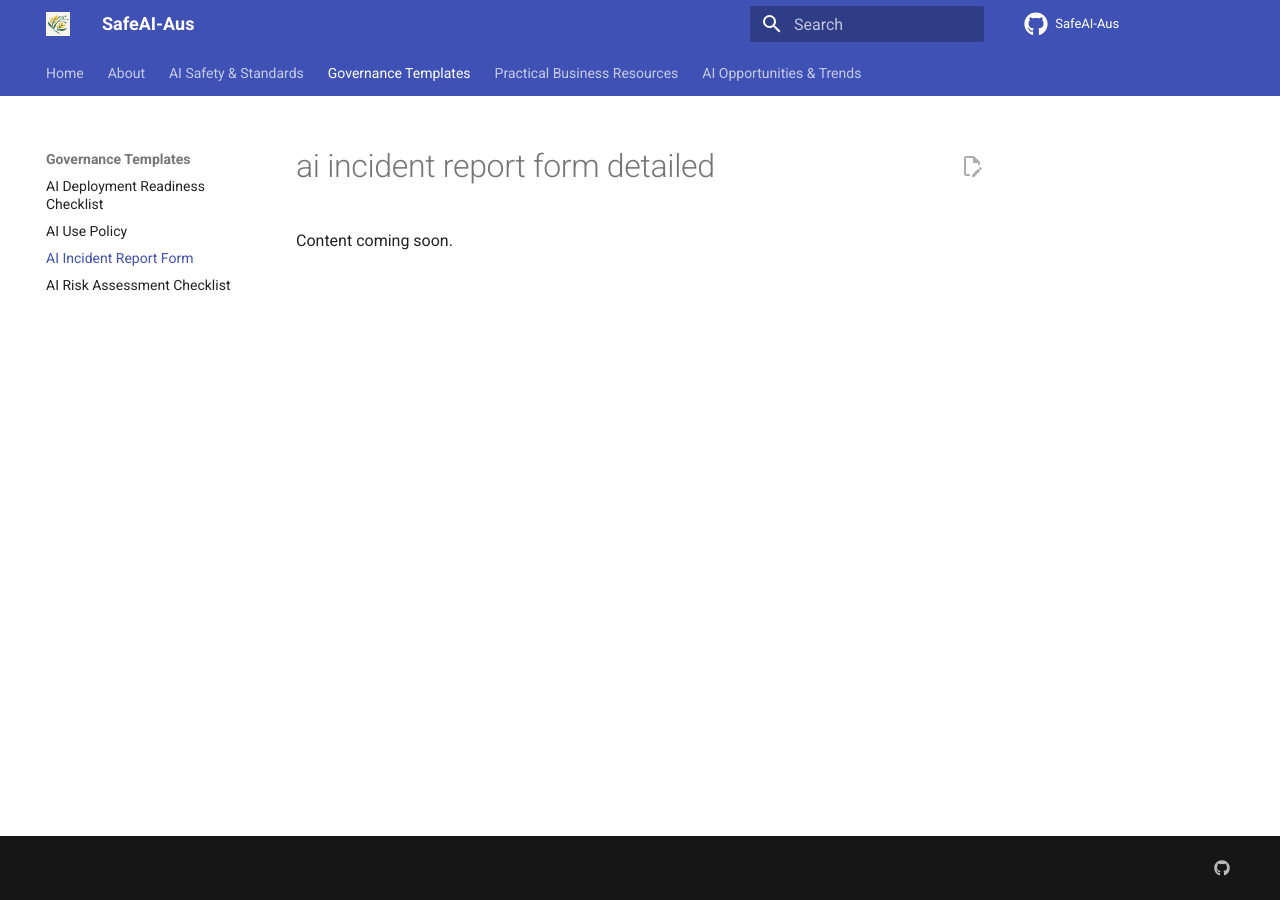
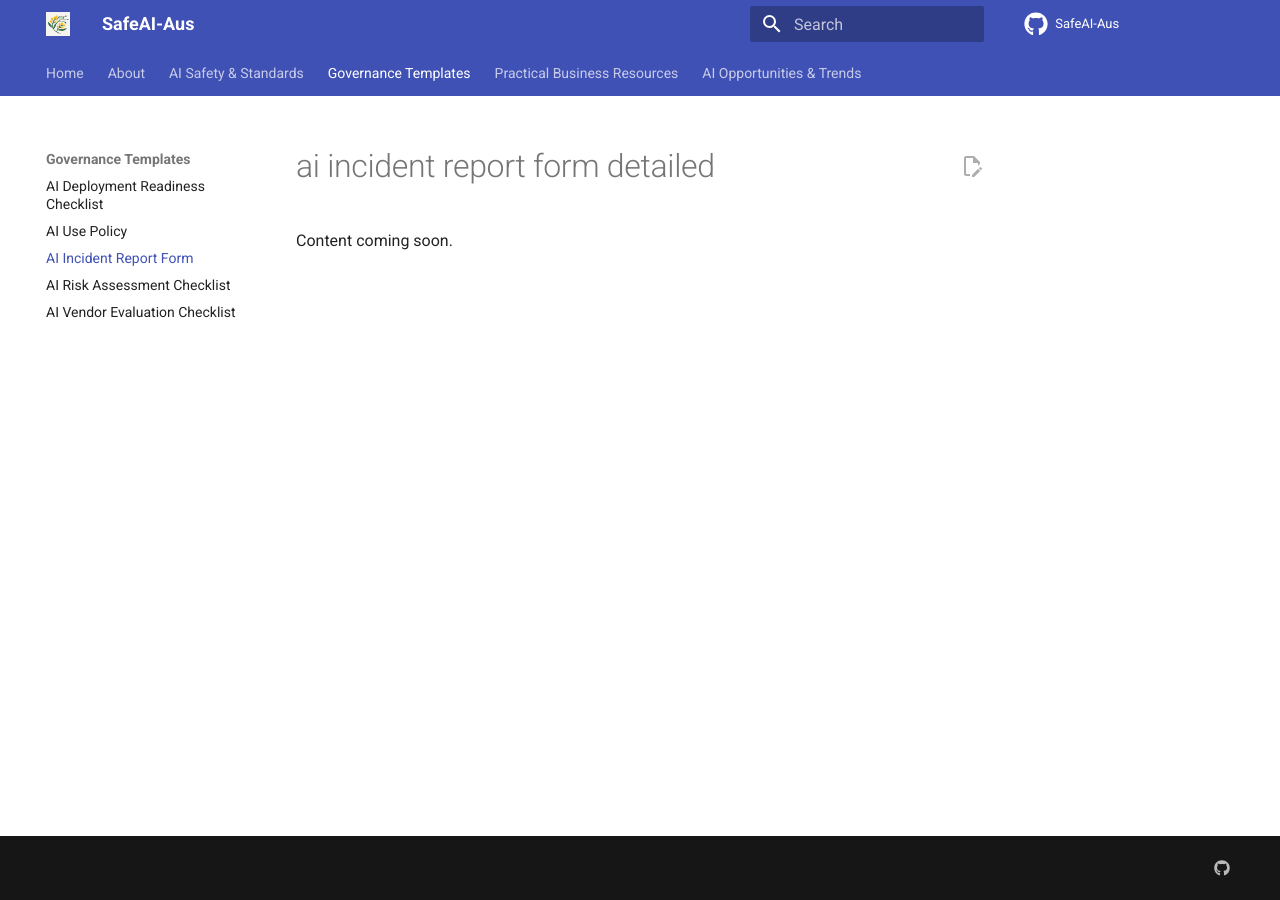
Before and after one commit to safeai-aus/safeai-aus.github.io, an MkDocs documentation site: the page built from docs/ai-incident-report-form.md, in a window 1280 px wide. Built offline with MkDocs 1.6.1 and Material for MkDocs 9.7.7, drawn with Linux system fonts in a browser that asks for light colours; comment, search, counter and statistics services are not loaded; some of the changed lines change nothing that is shown.

Commit message:
Update mkdocs.yml

```diff
--- a/mkdocs.yml
+++ b/mkdocs.yml
@@ -64,6 +64,7 @@ nav:
       - AI Use Policy: ai-use-policy.md
       - AI Incident Report Form: ai-incident-report-form.md
       - AI Risk Assessment Checklist: ai-risk-assessment-checklist.md
+      - AI Vendor Evaluation Checklist: ai-vendor-evaluation-checklist.md
   - Practical Business Resources:
       - AI Grants & Funding: ai-grants-funding-australia.md
       - AI Readiness Checklist: ai-readiness-checklist.md
@@ -72,6 +73,6 @@ nav:
       - Tools & Frameworks: ai-aus-tools-frameworks.md
   - AI Opportunities & Trends:
       - AI & Productivity Growth: ai-productivity-growth.md
-      - Getting Started with AI: getting-started-with-ai-guardrailaligned.md
+      - Getting Started with AI: getting-started-with-ai.md
       - Industry‑Specific Opportunities: industryspecific-opportunities.md
       - Innovation Case Studies (Australia): innovation-case-studies-australia.md
```
